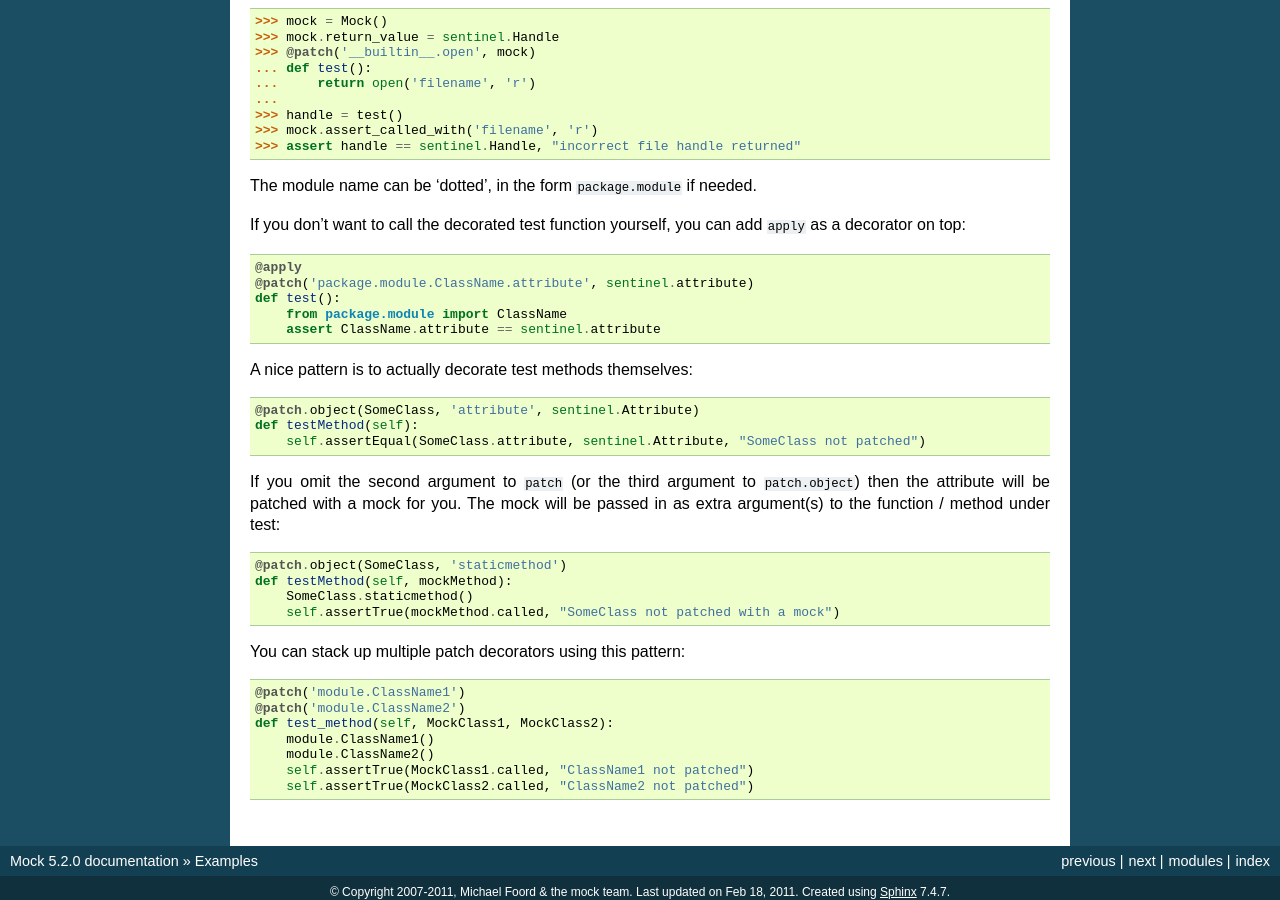
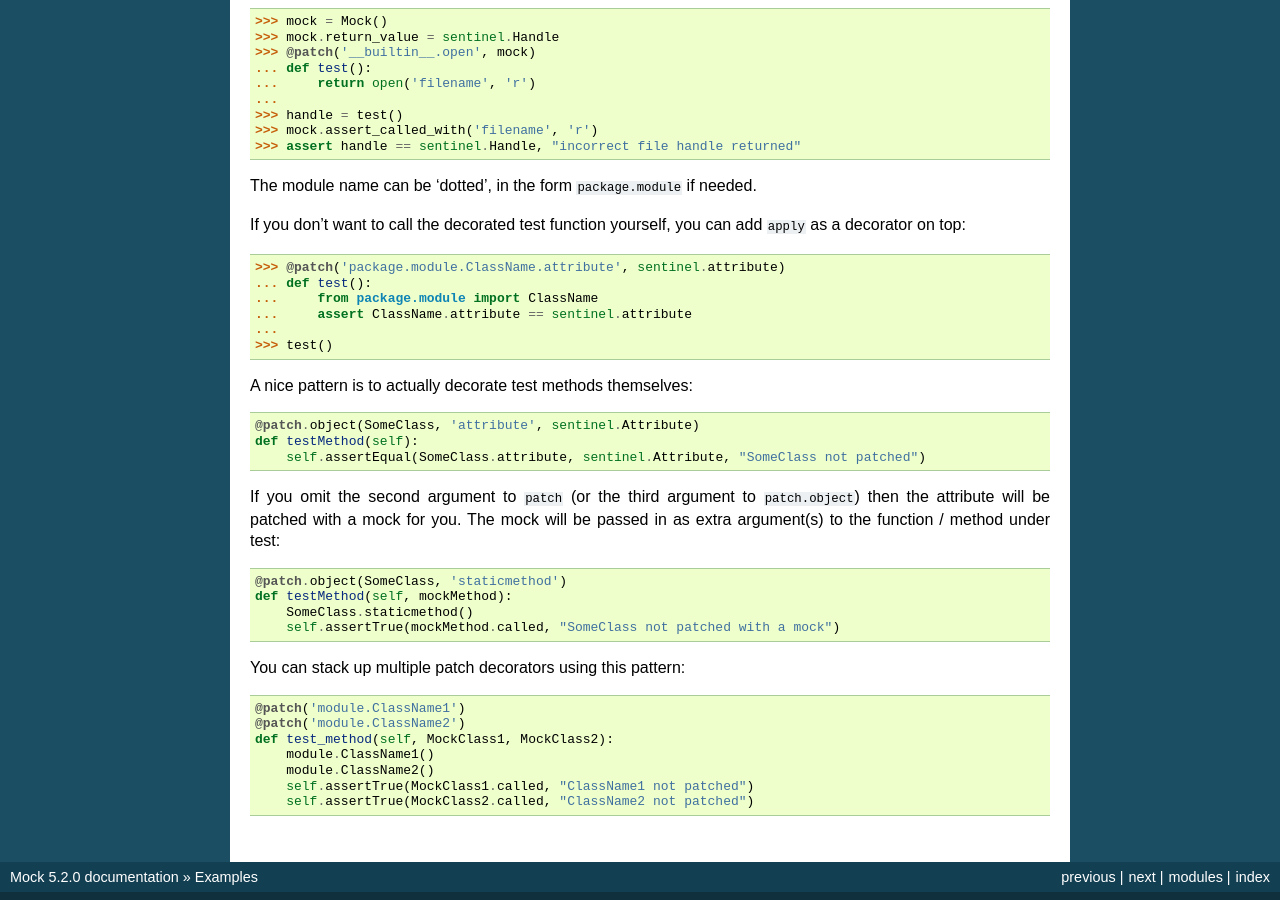
Before and after one commit to testing-cabal/mock, a Sphinx documentation site: the page built from docs/examples.txt, in a window 1280 px wide and 900 px high, scrolled down 3912 px. Built offline with Sphinx 7.4.7, drawn with Linux system fonts in a browser that asks for light colours; pages that are not in the unit, such as notebooks, are missing from menus.

Commit message:
Minor doc updates

```diff
--- a/docs/examples.txt
+++ b/docs/examples.txt
@@ -305,13 +305,14 @@ The module name can be 'dotted', in the form ``package.module`` if needed.
 If you don't want to call the decorated test function yourself, you can add
 ``apply`` as a decorator on top:
 
-::
+.. doctest::
 
-    @apply
-    @patch('package.module.ClassName.attribute', sentinel.attribute)
-    def test():
-        from package.module import ClassName
-        assert ClassName.attribute == sentinel.attribute
+    >>> @patch('package.module.ClassName.attribute', sentinel.attribute)
+    ... def test():
+    ...     from package.module import ClassName
+    ...     assert ClassName.attribute == sentinel.attribute
+    ...
+    >>> test()
 
 A nice pattern is to actually decorate test methods themselves:
 
```
